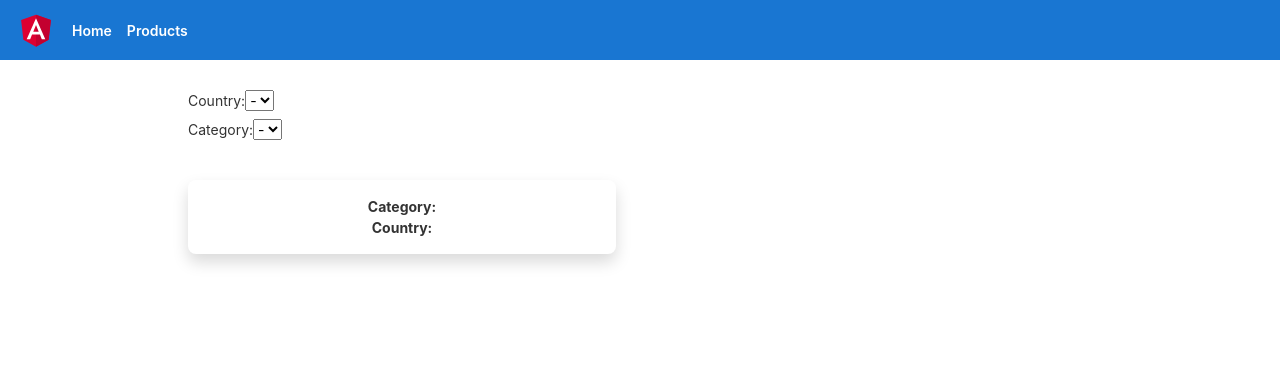
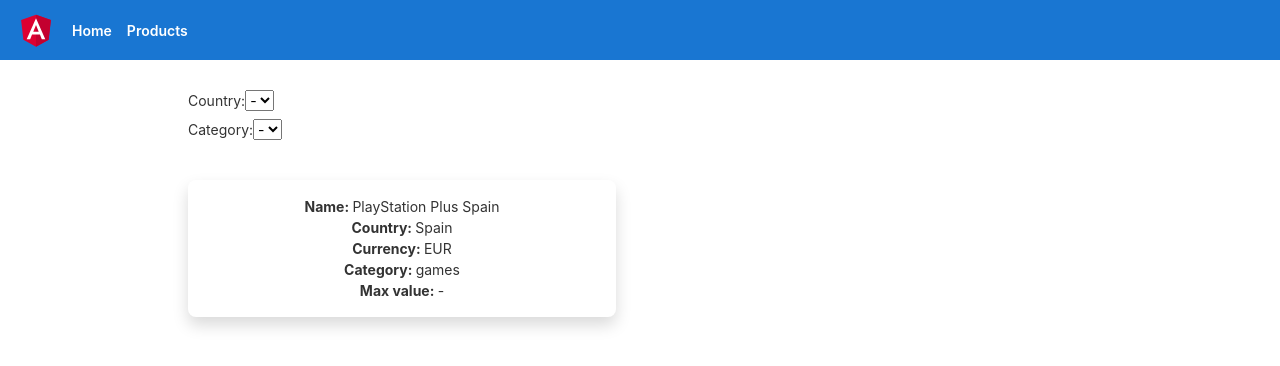
Before and after one commit to Daniel-Jansen/product-sorting, an Angular app: page /products in a window 1280 px wide. Shown: the top 366 px of the page. Built offline with nearby package versions, Linux system fonts and the light colour scheme.

Commit message:
0.2.5 data now correctly parsed and displayed

```diff
--- a/src/app/product/product-filter/product-filter.component.html
+++ b/src/app/product/product-filter/product-filter.component.html
@@ -1,6 +1,6 @@
 <div class="mt-2">
     <label for="form-select-country">Country:</label>
-    <select class="form-select-country"> <!--[(ngModel)]="listFilter" (ngModelChange)="updateFilter($event)"-->
+    <select id="form-select-country" class="form-select-country"> <!--[(ngModel)]="listFilter" (ngModelChange)="updateFilter($event)"-->
         <option value="0">-</option>
         <!--fix problem for duplicate entries, make them work on the property rather than the entity-->
         <option *ngFor="let item of items">{{item.country_name}}</option>
@@ -8,8 +8,8 @@
 </div>
 
 <div class="mt-2">
-    <label for="form-select-country">Category:</label>
-    <select class="form-select-categories"> <!--[(ngModel)]="listFilter" (ngModelChange)="updateFilter($event)"-->
+    <label for="form-select-categories">Category:</label>
+    <select id="form-select-categories" class="form-select-categories"> <!--[(ngModel)]="listFilter" (ngModelChange)="updateFilter($event)"-->
         <option value="0">-</option>
         <option *ngFor="let item of items">{{item.categories}}</option>
     </select>
--- a/src/app/product/product-list-item/product-list-item.component.html
+++ b/src/app/product/product-list-item/product-list-item.component.html
@@ -1,8 +1,9 @@
 <li class="shadow rounded-3 p-3 mt-4 m-auto">
-    <!-- <div><span class="fw-bold">Name: </span><span>{{item.packages.id}}</span></div> -->
-    <div><span class="fw-bold">Category: </span><span>{{item.categories}}</span></div>
-    <div><span class="fw-bold">Country: </span><span>{{item.country_name}}</span></div>
-    <!-- <div><span class="fw-bold">Price: </span><span>€{{item.packages.price}},-</span></div> -->
-    <!-- <div><span class="fw-bold">In stock: </span><span *ngIf="item.packages.amount.length > 0 ; else showStock">{{item.packages.amount}}</span><ng-template #showStock>0</ng-template></div> -->
+    <div><span class="fw-bold">Name: </span><span>{{item?.data[0].name}}</span></div>
+    <div><span class="fw-bold">Country: </span><span>{{item?.data[0].country_name}}</span></div>
+    <div><span class="fw-bold">Currency: </span><span>{{item?.data[0].currency}}</span></div>
+    <div><span class="fw-bold">Category: </span><span>{{item?.data[0].categories}}</span></div>
+    <div><span class="fw-bold">Max value: </span><span *ngIf="item?.data[0].range?.max != undefined else showStock">{{item?.data[0].range.max}}</span><ng-template #showStock>-</ng-template></div>
+    <!-- <div><span class="fw-bold">test: </span><span>{{item?.data[1].range.test}}</span></div> -->
 </li>
 <!--todo: refurbish this view to correct data in the right way-->
--- a/src/app/product/product-list-item/product-list-item.component.ts
+++ b/src/app/product/product-list-item/product-list-item.component.ts
@@ -9,7 +9,7 @@
   styleUrls: ['./product-list-item.component.css']
 })
 export class ProductListItemComponent {
-  @Input() item! : ProductInfo;
+  @Input() item: any;
 
   constructor(private productService: ProductService) { }
 
--- a/src/app/product/product-list/product-list.component.ts
+++ b/src/app/product/product-list/product-list.component.ts
@@ -1,5 +1,5 @@
 import { Component, Input } from '@angular/core';
-import { PackageInfo, ProductInfo } from 'src/shared/models/productInfo';
+import { ProductInfo } from 'src/shared/models/productInfo';
 import { ProductService } from '../product.service';
 import { catchError } from 'rxjs';
 
@@ -9,8 +9,7 @@
   styleUrls: ['./product-list.component.css']
 })
 export class ProductListComponent {
-  @Input() items : ProductInfo[] = [];
-  @Input() packages : PackageInfo[] = [];
+  @Input() items : any[] = [];
 
   constructor(private productService: ProductService) { }
 
--- a/src/app/product/product.service.ts
+++ b/src/app/product/product.service.ts
@@ -2,6 +2,7 @@
 import { HttpClient, HttpErrorResponse, HttpHeaders, HttpParams } from '@angular/common/http';
 import { catchError, throwError } from 'rxjs';
 import { ProductInfo } from 'src/shared/models/productInfo';
+import { JsonPipe } from '@angular/common';
 
 @Injectable({
   providedIn: 'root'
@@ -14,6 +15,7 @@
     return {
       headers: new HttpHeaders({
         'Content-Type': 'application/json',
+        'Authorization': 'Basic cGlPNVNHVWRIeUdhNzcxdzpPbEZuUEhWRnJ4NWJJN2lK'
       })
     };
   }
@@ -27,8 +29,10 @@
       }
     });
 
-    // change the file to an URL from yarle website with a basic auth token
-    return this.http.get<ProductInfo[]>('assets/test-interview-data.json', options).pipe(catchError(this.handleError));
+    return this.http.get<any>('assets/test-interview-data.json', options).pipe(catchError(this.handleError));
+
+    // The correct route for yarle website with auth code, but it doesn't work because of CORS
+    // return this.http.get<ProductInfo[]>('https://yarle.com/test-interview-data', options).pipe(catchError(this.handleError));
   }
 
   private handleError(error: HttpErrorResponse) {
--- a/src/shared/models/productInfo.ts
+++ b/src/shared/models/productInfo.ts
@@ -1,16 +1,16 @@
 export class ProductInfo {
     constructor(
+        public name : string ,
         public country_name : string ,
         public currency: string ,
         public categories : string[] ,
-        public packages : PackageInfo ,
+        public packages : RangeInfo ,
     ) {  }
 }
 
-export class PackageInfo {
+export class RangeInfo {
     constructor(
-        public id : string ,
-        public price : BigInteger ,
-        public amount : string ,
+        public max : number ,
+        public test : string ,
     ) {  }
 }
--- a/tsconfig.app.json
+++ b/tsconfig.app.json
@@ -3,7 +3,9 @@
   "extends": "./tsconfig.json",
   "compilerOptions": {
     "outDir": "./out-tsc/app",
-    "types": []
+    "types": [],
+    "resolveJsonModule": true,
+    "esModuleInterop": true
   },
   "files": [
     "src/main.ts"
```
